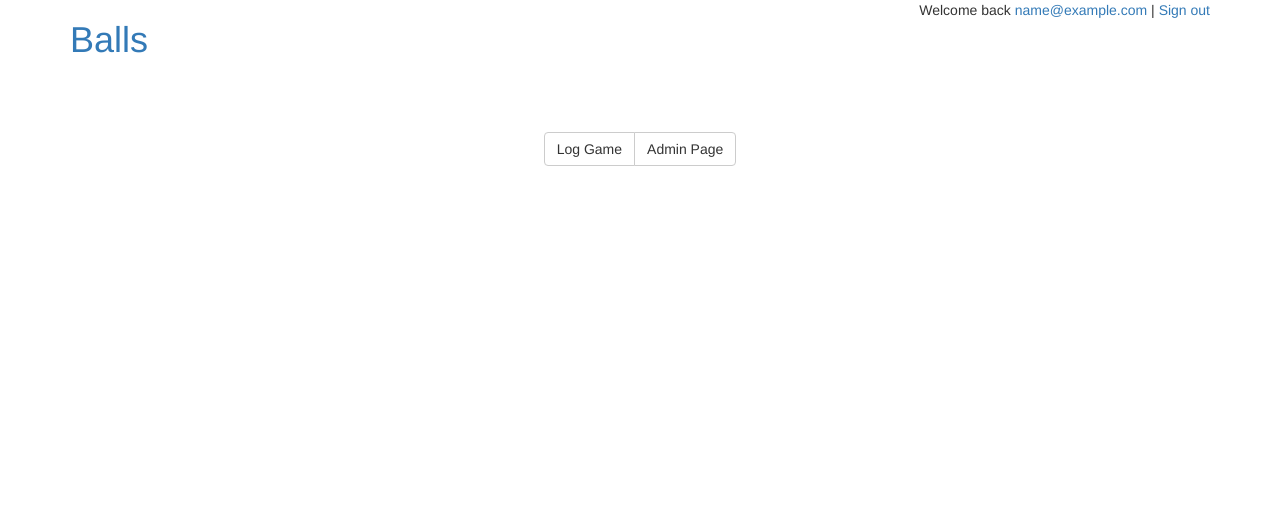
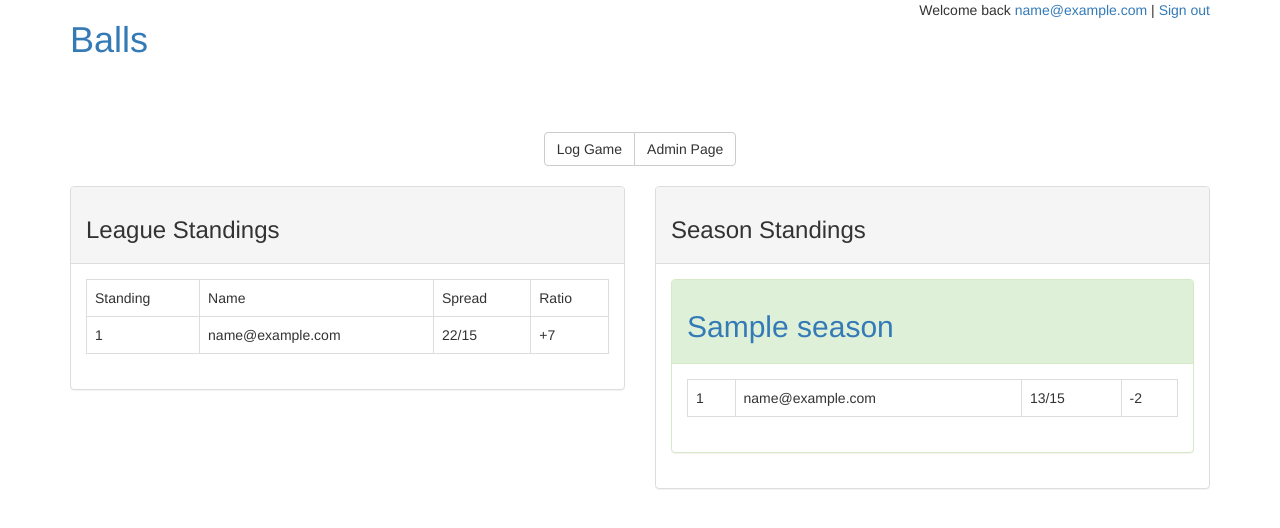
Before and after one commit to burz/balls, a Rails app: page /leagues/1 in a window 1280 px wide. Shown: the top 528 px of the page. Run offline with Rails 7, Linux system fonts and the light colour scheme; a user stored in the database is signed in; tables that the repository leaves empty hold one stand-in row (values such as "Sample post"); style sheets or scripts are compiled from the project's sources; some libraries are stand-ins or nearby versions.

Commit message:
Add standings page

```diff
--- a/app/controllers/leagues_controller.rb
+++ b/app/controllers/leagues_controller.rb
@@ -7,6 +7,8 @@ class LeaguesController < ApplicationController
 
   def show
     @league = current_user.leagues.find params[:id]
+    @users = @league.users
+    @seasons = @league.seasons
   end
 
   def new
--- a/app/models/league_membership.rb
+++ b/app/models/league_membership.rb
@@ -1,6 +1,4 @@
 class LeagueMembership < ActiveRecord::Base
   belongs_to :user
   belongs_to :league
-
-#  attr_reader :admin
 end
--- a/app/models/season.rb
+++ b/app/models/season.rb
@@ -8,4 +8,8 @@ class Season < ActiveRecord::Base
   def get_ratio user
     return '-2'
   end
+
+  def rankings
+    league.users
+  end
 end
--- a/app/views/leagues/index.html.erb
+++ b/app/views/leagues/index.html.erb
@@ -4,7 +4,7 @@
     <h2>Leagues</h2>
     <table class="table table-bordered table-hover">
       <% for league in @leagues %>
-        <tr class="league_row" league_path="<%= league_path(league) %>">
+        <tr class="league_row" league_path="<%= league_path league %>">
           <td><%= league.name %></td>
           <td><%= league.get_spread current_user %></td>
           <td><%= league.get_ratio current_user %></td>
--- a/app/views/leagues/show.html.erb
+++ b/app/views/leagues/show.html.erb
@@ -1 +1,71 @@
 <%= render template: 'leagues/nav_bar' %>
+<br>
+<div id="show_league" class="container">
+  <div class="row">
+    <div class="col-md-6">
+      <div class="panel panel-default">
+        <div class="panel-heading">
+          <h3>League Standings</h3>
+        </div>
+        <div class="panel-body">
+          <table class="table table-bordered table-hover">
+            <tr>
+              <td>Standing</td>
+              <td>Name</td>
+              <td>Spread</td>
+              <td>Ratio</td>
+            </tr>
+            <% i = 1 %>
+            <% for user in @users %>
+              <tr class="user_row" user_path="<%= user_path user %>">
+                <td><%= i %></td>
+                <% i = i + 1 %>
+                <td><%= user.email %></td>
+                <td><%= @league.get_spread user %></td>
+                <td><%= @league.get_ratio user %></td>
+              </tr>
+            <% end %>
+          </table>
+        </div>
+      </div>
+    </div>
+    <div class="col-md-6">
+      <div class="panel panel-default">
+        <div class="panel-heading">
+          <h3>Season Standings</h3>
+        </div>
+        <div class="panel-body">
+          <% for season in @seasons %>
+            <div class="panel panel-success">
+              <div class="panel-heading">
+                <%= link_to league_season_path @league, season do %>
+                  <h2><%= season.name %></h2>
+                <% end %>
+              </div>
+              <div class="panel-body">
+                <table class="table table-bordered table-hover">
+                  <% i = 1 %>
+                  <% for user in season.rankings %>
+                    <tr class="user_row" user_path="<%= user_path user %>">
+                      <td><%= i %></td>
+                      <% i = i + 1 %>
+                      <td><%= user.email %></td>
+                      <td><%= season.get_spread user %></td>
+                      <td><%= season.get_ratio user %></td>
+                    </tr>
+                  <% end %>
+                </table>
+              </div>
+            </div>
+          <% end %>
+        </div>
+      </div>
+    </div>
+  </div>
+  <script>
+    $(".user_row").click(function (event_object) {
+      var target_path = event_object.target.parentElement.getAttribute('user_path');
+      window.location.replace(target_path);
+    });
+  </script>
+</div>
```
